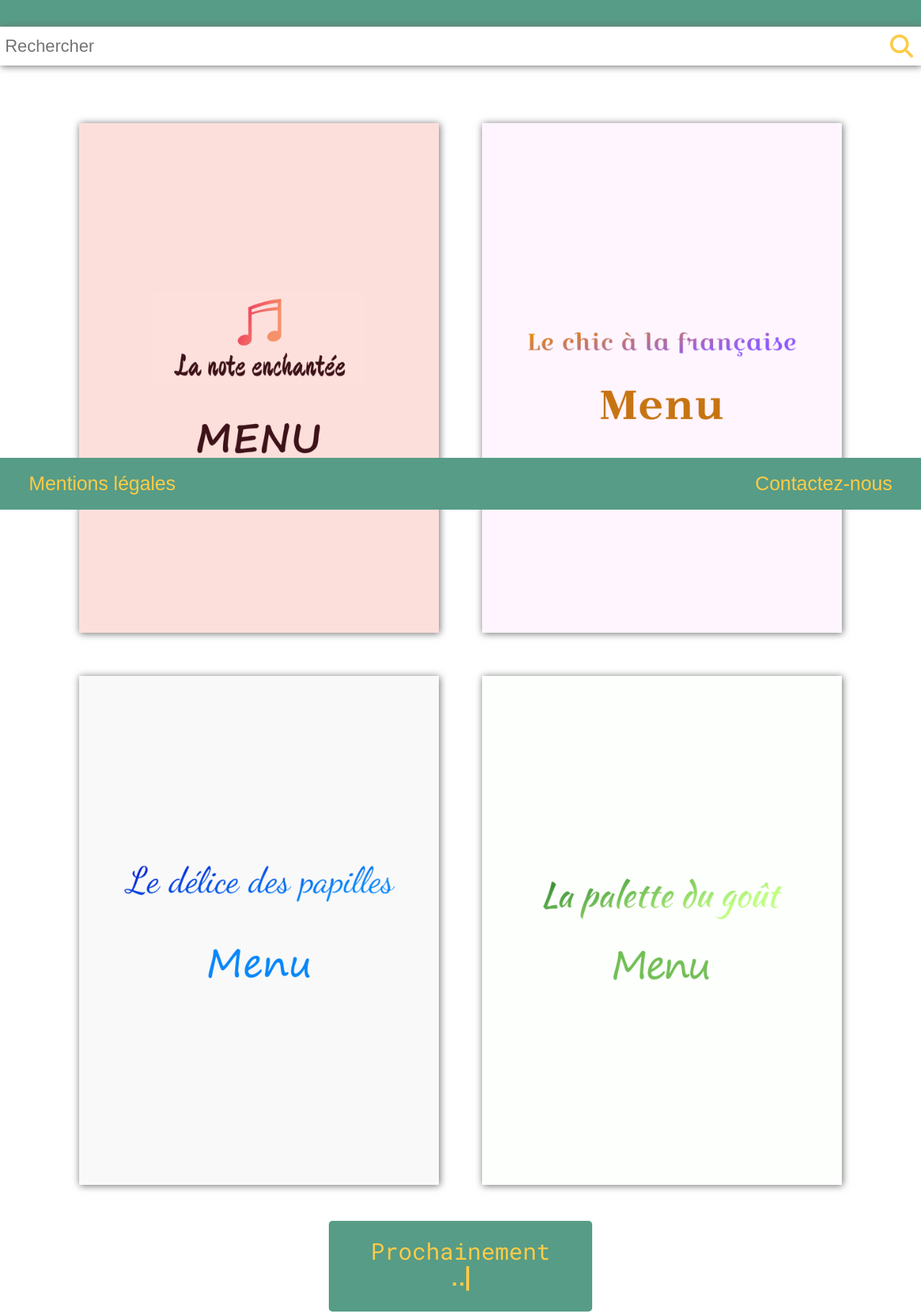
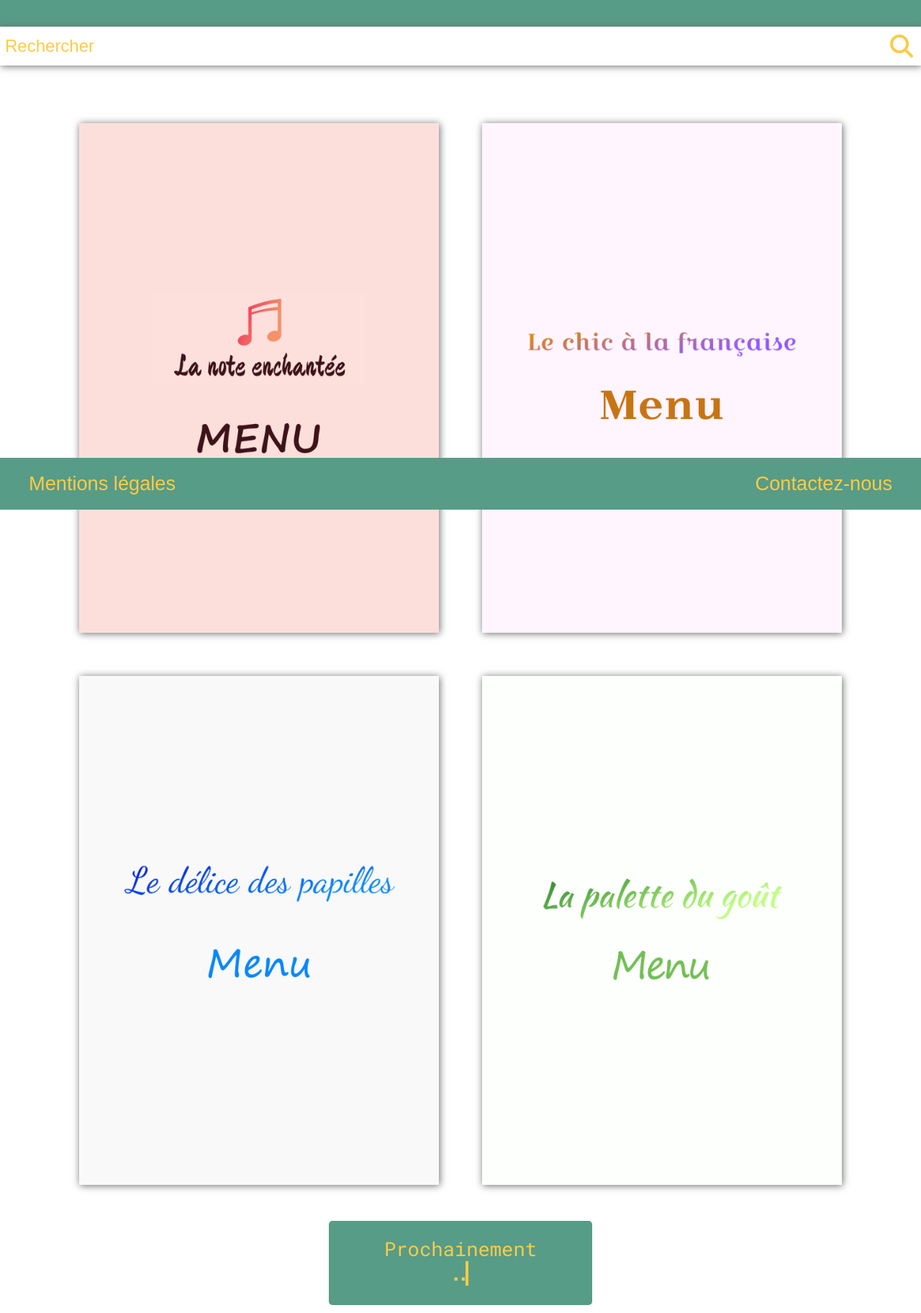
Before and after one commit to PidgeWannabe/ohMyFood, a plain HTML site: page index.html in a window 1280 px wide. Shown: the part 92-1916 px from the top of the page at 72% size. Drawn offline with Linux system fonts and the light colour scheme.

Commit message:
Ajoute pseudo-class ::placeholder pour passer la couleur au jaune

```diff
--- a/index.html
+++ b/index.html
@@ -18,7 +18,7 @@
     </header>
 
     <form action="#">
-        <input type="text" placeholder="Rechercher">
+        <input id="rechercher" type="text" placeholder="Rechercher">
         <button type="submit"><i class="fas fa-search fa-2x"></i></button>
     </form>
 
--- a/libs/mixins.scss
+++ b/libs/mixins.scss
@@ -1,4 +1,4 @@
-@mixin font($fontFamily: Arial, $fontSize: 1rem, $colorFont: #fdcb46 !important, $fontWeight: 400){
+@mixin font($fontFamily: Arial, $fontSize: 1rem, $colorFont: #fdcb46, $fontWeight: 400){
     font-family: #{$fontFamily};
     font-size: #{$fontSize};
     color: #{$colorFont};
--- a/sass/style.scss
+++ b/sass/style.scss
@@ -35,21 +35,28 @@ header {
         @extend %shadow;
         padding: 10px 5px;
 
+        input[type="text"] {
+            border-style: none;
+            font-size: 1.5rem;
+            width: 60%;
+
+            &::placeholder {
+                color: #fdcb46;
+            }
+
+
+            &:focus {
+                outline: #fdcb46 solid 1px;
+            }
+        }
+
         button {
             cursor: pointer;
             background-color: transparent;
             border: none;
         }
 
-        input[type="text"] {
-            border-style: none;
-            font-size: 1.5rem;
-            width: 60%;
 
-            &:focus {
-                outline: #fdcb46 solid 1px;
-            }
-        }
     }
 }
 
@@ -140,7 +147,7 @@ header {
     .button {
 
         display: block;
-        font-size: 2rem;
+        font-size: 1.7rem;
         width: 95%;
         background: #579c87;
         border-radius: 5px;
```
Also changed, not shown: style.css.
